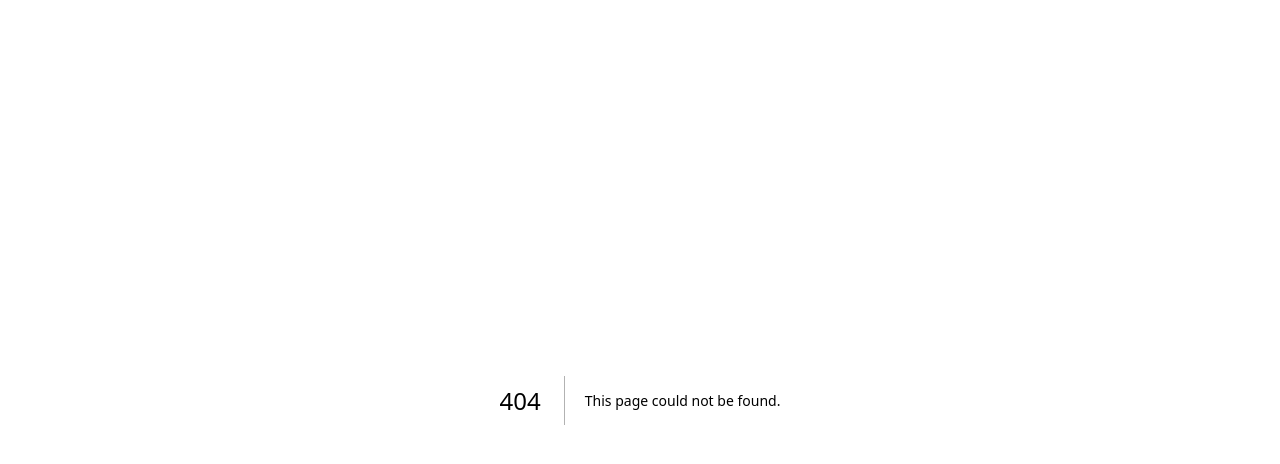
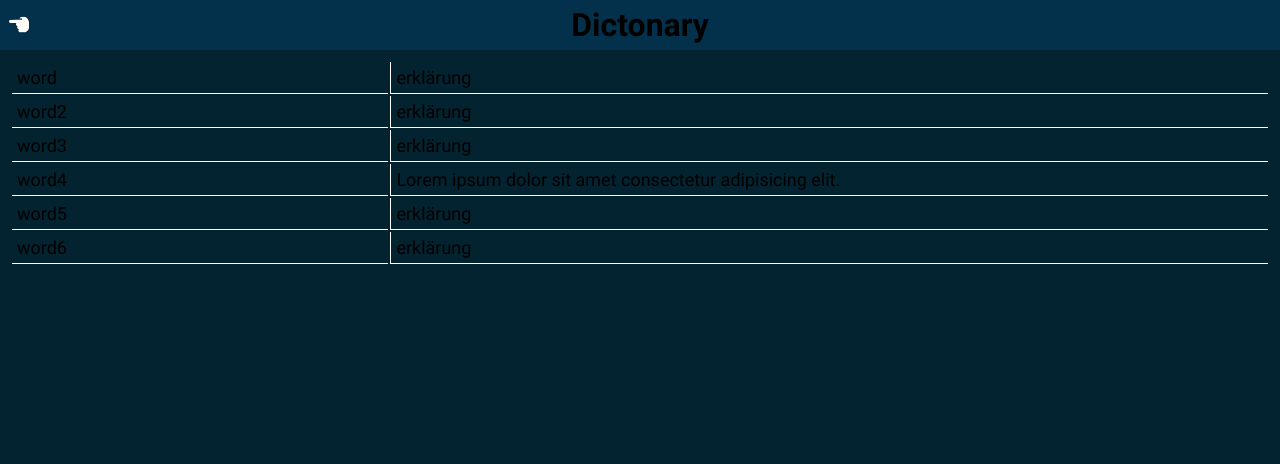
Before and after one commit to louisweiser/project_capstone, a Next.js app: page /home/dictonary in a window 1280 px wide. Before the commit this address had no page. Shown: the top 464 px of the page. Built offline with nearby package versions, Linux system fonts and the light colour scheme.

Commit message:
implement dictonarypage

```diff
--- /dev/null
+++ b/pages/home/dictonary.js
@@ -0,0 +1,11 @@
+import Header from "@/components/common/Heading/HomeNavigation.js";
+import Dictonary from "@/components/pages/home/Dictonary.js";
+
+export default function DictonaryPage() {
+  return (
+    <>
+      <Header title="Dictonary"></Header>
+      <Dictonary></Dictonary>
+    </>
+  );
+}
```
